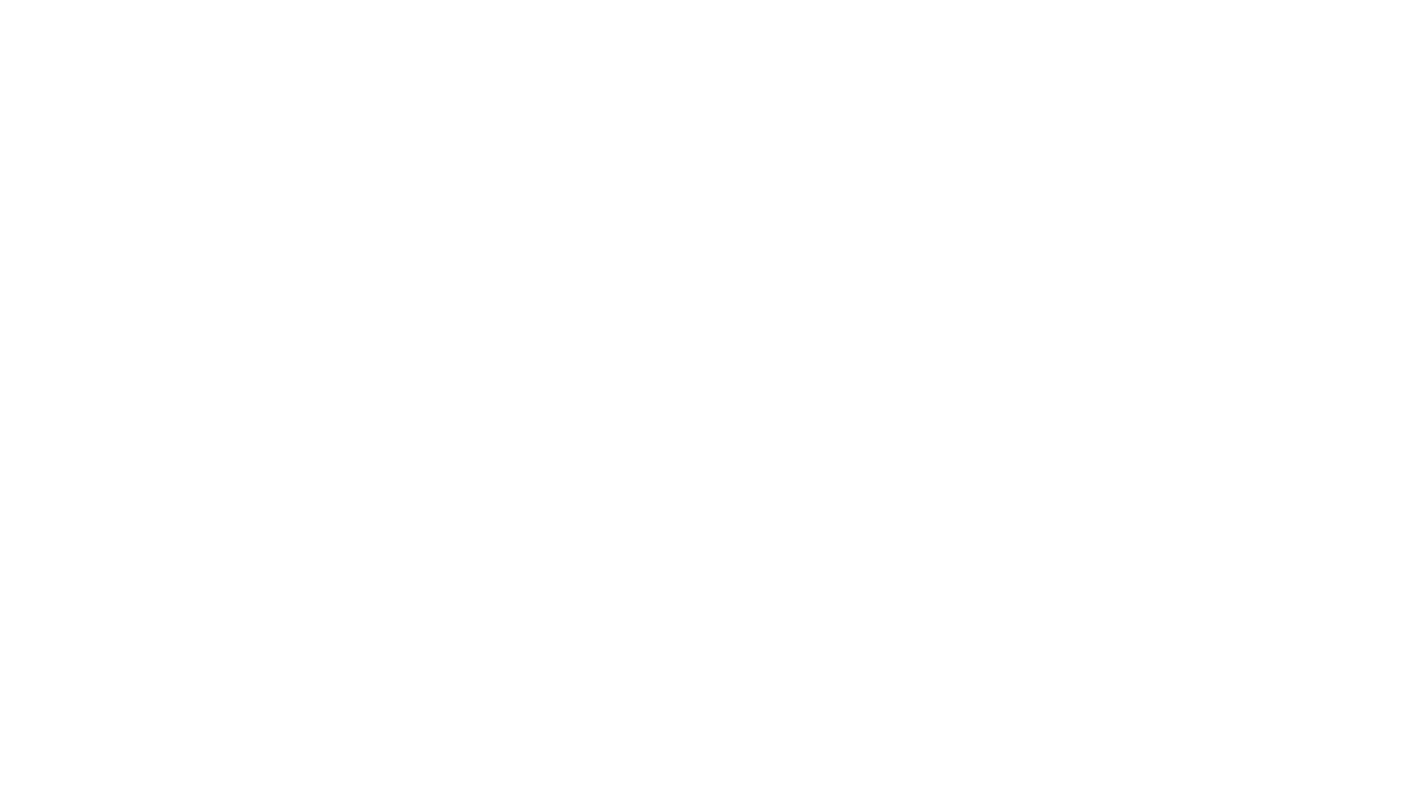
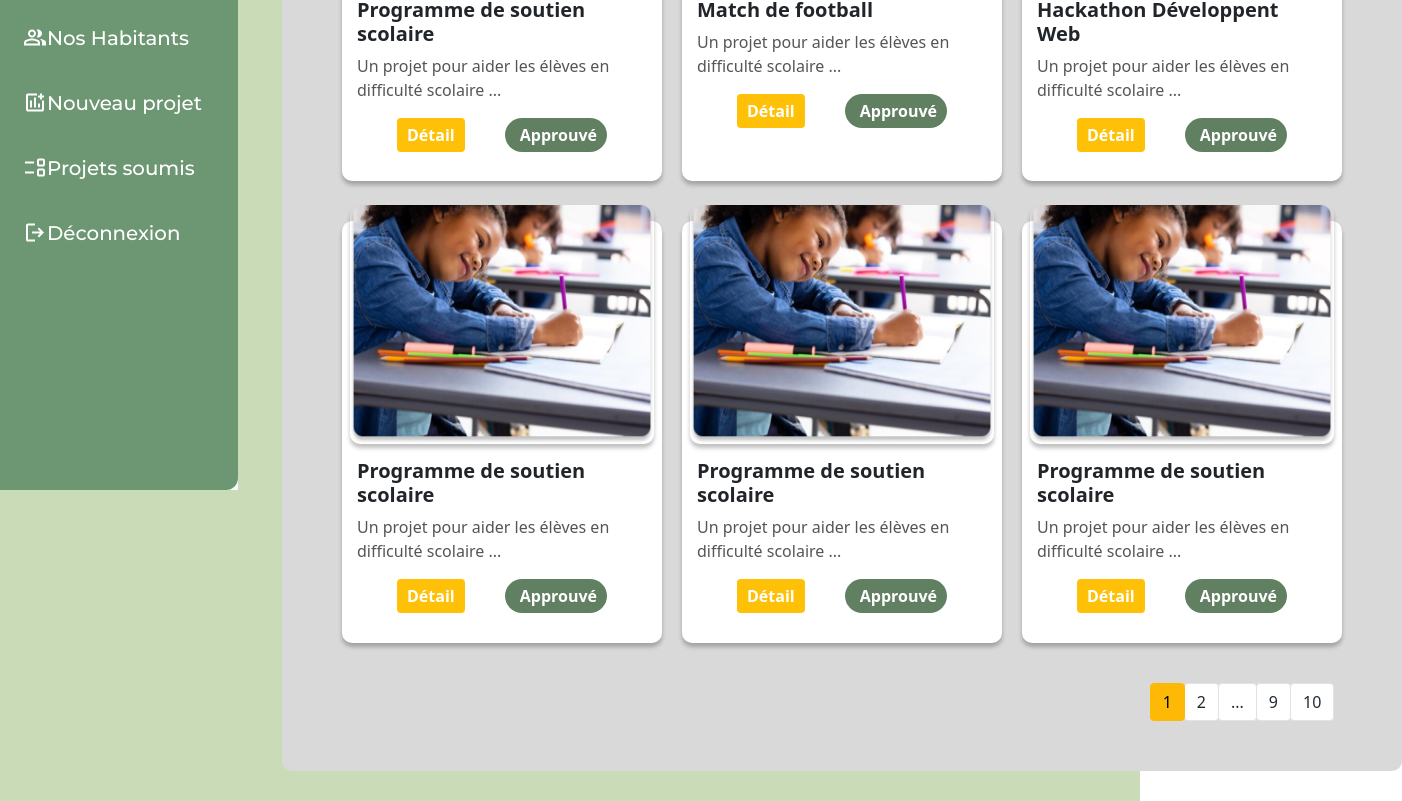
Before and after one commit to BounAbdallah/samagokhFront, an Angular app: page /Projet-soumis in a window 1280 px wide. Before the commit this address led to /. Shown: the part 310-1111 px from the top of the page, 1402 px wide, since content can reach past the window. Before the commit the page ends 800 px from the top, so only its background shows below. Built offline with nearby package versions, Linux system fonts and the light colour scheme.

Commit message:
Ajout de la page liste de projet soumis

```diff
--- a/src/app/Composants/Maire/card-projet-mairie/card-projet-mairie.component.html
+++ b/src/app/Composants/Maire/card-projet-mairie/card-projet-mairie.component.html
@@ -1,7 +1,7 @@
 <body>
 
   <div class="card">
-    <img src="https://via.placeholder.com/150" class="card-img-top" alt="Projet 2">
+    <img src="../../../../assets/images/imageP.png" class="card-img-top" alt="Projet 2">
     <div class="card-body">
         <h5 class="card-title">Match de football</h5>
         <p class="card-text">Un projet pour aider les élèves en difficulté scolaire ...</p>
--- a/src/app/Composants/Maire/liste-projet-soumis/liste-projet-soumis.component.css
+++ b/src/app/Composants/Maire/liste-projet-soumis/liste-projet-soumis.component.css
@@ -1,14 +1,20 @@
 body {
-  background-color: #D3D3D3;
+  background-color: #CADBB7;
 }
 .card-container {
+  border-radius: 10px;
+background: #D9D9D9;
   display: flex;
   flex-wrap: wrap;
   gap: 20px;
   justify-content: center;
   padding: 20px;
+  width: 70rem;
+height: 1051px;
+flex-shrink: 0;
 }
 .card {
+  margin-top: 20px;
   width: 20rem;
   border: none;
   display: flex;
@@ -63,6 +69,7 @@ box-shadow: 0px 4px 4px 0px rgba(0, 0, 0, 0.25);
   display: flex;
   justify-content: center;
   margin-top: 20px;
+  margin-left: 50rem;
 }
 
 
@@ -70,3 +77,17 @@ box-shadow: 0px 4px 4px 0px rgba(0, 0, 0, 0.25);
   display: flex;
   justify-content: space-evenly;
 }
+
+
+.pagination .page-item .page-link {
+  border-radius: 4px;
+border: 1px solid #DFE3E8;
+background: #FFF;
+color: #212B36;
+}
+
+.pagination .page-item.active .page-link {
+  color: #000; /* Texte en noir pour la page active */
+  background-color: #FEB906; /* Couleur de fond pour la page active */
+  border-color: #FEB906; /* Optionnel : bordure de la couleur active */
+}
--- a/src/app/Composants/Maire/liste-projet-soumis/liste-projet-soumis.component.html
+++ b/src/app/Composants/Maire/liste-projet-soumis/liste-projet-soumis.component.html
@@ -1,7 +1,7 @@
 <body>
     <div class="container card-container">
         <div class="card">
-            <img src="https://via.placeholder.com/150" class="card-img-top" alt="Projet 1">
+            <img src="../../../../assets/images/imageP.png" class="card-img-top" alt="Projet 1">
             <div class="card-body">
                 <h5 class="card-title">Programme de soutien scolaire</h5>
                 <p class="card-text">Un projet pour aider les élèves en difficulté scolaire ...</p>
@@ -14,7 +14,7 @@
 </div>            </div>
         </div>
         <div class="card">
-            <img src="https://via.placeholder.com/150" class="card-img-top" alt="Projet 2">
+            <img src="../../../../assets/images/imageP.png" class="card-img-top" alt="Projet 2">
             <div class="card-body">
                 <h5 class="card-title">Match de football</h5>
                 <p class="card-text">Un projet pour aider les élèves en difficulté scolaire ...</p>
@@ -27,7 +27,7 @@
 </div>            </div>
         </div>
         <div class="card">
-            <img src="https://via.placeholder.com/150" class="card-img-top" alt="Projet 3">
+            <img src="../../../../assets/images/imageP.png" class="card-img-top" alt="Projet 3">
             <div class="card-body">
                 <h5 class="card-title">Hackathon Développent Web</h5>
                 <p class="card-text">Un projet pour aider les élèves en difficulté scolaire ...</p>
@@ -40,7 +40,7 @@
 </div>            </div>
         </div>
         <div class="card">
-            <img src="https://via.placeholder.com/150" class="card-img-top" alt="Projet 4">
+            <img src="../../../../assets/images/imageP.png" class="card-img-top" alt="Projet 4">
             <div class="card-body">
                 <h5 class="card-title">Programme de soutien scolaire</h5>
                 <p class="card-text">Un projet pour aider les élèves en difficulté scolaire ...</p>
@@ -53,7 +53,7 @@
 </div>            </div>
         </div>
         <div class="card">
-            <img src="https://via.placeholder.com/150" class="card-img-top" alt="Projet 5">
+            <img src="../../../../assets/images/imageP.png" class="card-img-top" alt="Projet 5">
             <div class="card-body">
                 <h5 class="card-title">Programme de soutien scolaire</h5>
                 <p class="card-text">Un projet pour aider les élèves en difficulté scolaire ...</p>
@@ -66,7 +66,7 @@
 </div>            </div>
         </div>
         <div class="card">
-            <img src="https://via.placeholder.com/150" class="card-img-top" alt="Projet 6">
+            <img src="../../../../assets/images/imageP.png" class="card-img-top" alt="Projet 6">
             <div class="card-body">
                 <h5 class="card-title">Programme de soutien scolaire</h5>
                 <p class="card-text">Un projet pour aider les élèves en difficulté scolaire ...</p>
@@ -78,12 +78,10 @@
 
 </div>            </div>
         </div>
-    </div>
-
         <div class="pagination-container">
           <nav aria-label="Page navigation">
               <ul class="pagination">
-                <li class="page-item"><a class="page-link" href="#">1</a></li>
+                  <li class="page-item active"><a class="page-link" href="#">1</a></li>
                   <li class="page-item"><a class="page-link" href="#">2</a></li>
                   <li class="page-item"><a class="page-link" href="#">...</a></li>
                   <li class="page-item"><a class="page-link" href="#">9</a></li>
@@ -92,5 +90,9 @@
           </nav>
       </div>
 
+    </div>
+
+
+
     <script src="https://cdn.jsdelivr.net/npm/bootstrap@5.3.0/dist/js/bootstrap.bundle.min.js"></script>
 </body>
--- /dev/null
+++ b/src/app/Composants/Maire/page-liste-projet-soumis/page-liste-projet-soumis.component.css
@@ -0,0 +1,28 @@
+.body{
+  margin: 0px;
+}
+.container{
+  width: 80rem;
+  margin: 0px;
+  display: flex;
+  flex-direction: row;
+  background: #CADBB7;
+}
+.side-bar-section{
+  margin:0px;
+  margin-left: -12px;
+}
+.liste-content{
+  margin-left:15rem;
+padding: 30px;
+width: 1085px;
+}
+.side-bar-section {
+  position: fixed;
+  top: 0;
+  left: 0;
+  height: 100%;
+  width: 250px;
+  background-color: #f8f9fa;
+  z-index: 1000;
+}
--- /dev/null
+++ b/src/app/Composants/Maire/page-liste-projet-soumis/page-liste-projet-soumis.component.html
@@ -0,0 +1,8 @@
+<div class="container">
+  <div class="side-bar-section">
+<app-side-bar></app-side-bar>
+  </div>
+  <div class="liste-content">
+    <app-liste-projet-soumis></app-liste-projet-soumis>
+  </div>
+</div>
--- a/src/app/app.component.css
+++ b/src/app/app.component.css
@@ -5,3 +5,6 @@
   flex-direction: row;
   justify-content:space-evenly;
 }
+body{
+  background: #CADBB7;
+}
--- a/src/app/app.routes.ts
+++ b/src/app/app.routes.ts
@@ -1,3 +1,4 @@
+import { PageListeProjetSoumisComponent } from './Composants/Maire/page-liste-projet-soumis/page-liste-projet-soumis.component';
 import { Routes } from '@angular/router';
 import path from 'path';
 import { DashboardComponent } from './Composants/Maire/dashboard/dashboard.component'
@@ -10,5 +11,6 @@ export const routes: Routes = [
   {path: "Dashboard", component: DashboardComponent},
   {path: "detail-projet", component: PageDetailsprojetComponent},
   { path: "Nos-habitants", component: PageListeHabitantsComponent },
+  { path: "Projet-soumis", component: PageListeProjetSoumisComponent },
 
 ];
--- a/src/styles.css
+++ b/src/styles.css
@@ -1 +1,4 @@
 /* You can add global styles to this file, and also import other style files */
+body{
+  background: #CADBB7;
+}
```
Also changed, not shown: src/app/Composants/Maire/page-liste-projet-soumis/page-liste-projet-soumis.component.ts (added, +14 -0 lines), src/assets/images/imageP.png (added), 1 other file (tests, documents, lock files or other folders). Lines whose indentation alone changed are shown as unchanged.
